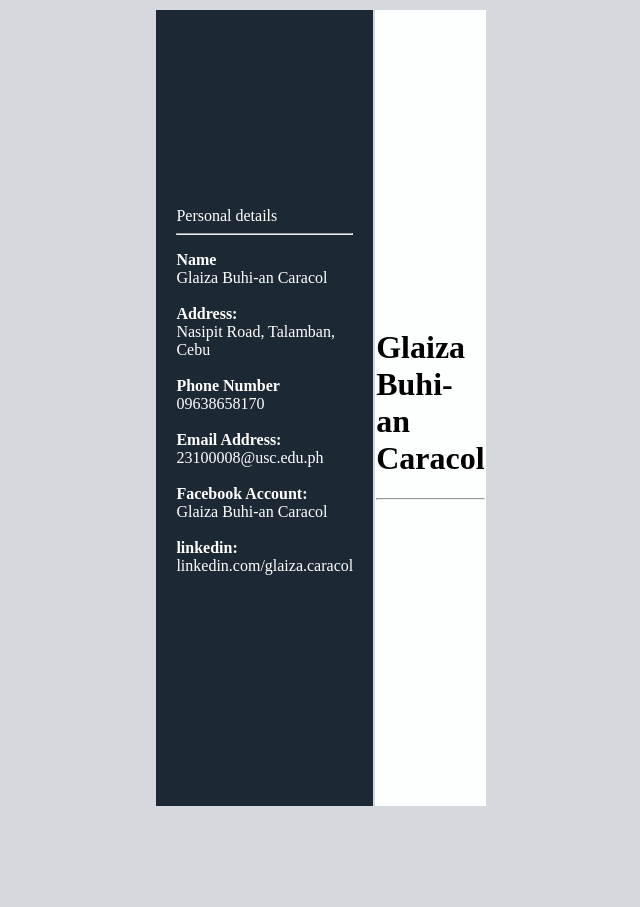
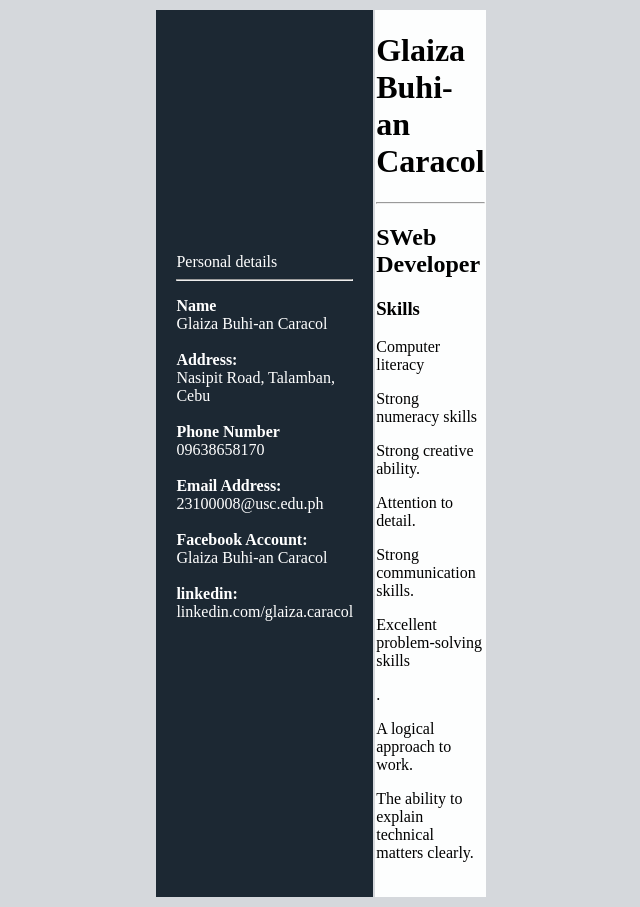
Before and after one commit to glaizacaracol/glaizacaracol.github.io, a plain HTML site: page zazzagithub.io/index.html in a window 1280 px wide. Shown: the whole page, without its empty margins (319-959 px from the left). Before the commit the page ends 816 px from the top, so only its background shows below. Drawn offline with Linux system fonts and the light colour scheme.

Commit message:
added some changes

```diff
--- a/zazzagithub.io/index.html
+++ b/zazzagithub.io/index.html
@@ -33,6 +33,17 @@
         </td>
         <td width="500px" bgcolor="#FDFEFE">
             <h1>Glaiza Buhi-an Caracol</h1><hr>
+            <h2>SWeb Developer</h2>
+            <h3>Skills</h3>
+            <p>Computer literacy</p>
+                <p>Strong numeracy skills</p>
+                <p>Strong creative ability.</p>
+                <p>Attention to detail.</p>
+                <p>Strong communication skills.</p>
+                <p>Excellent problem-solving skills</p>.
+                <p>A logical approach to work.</p>
+                <p>The ability to explain technical matters clearly.</p>
+            <br>
     </tr>
    </table>
 
```
Also changed, not shown: downloadglaiza.jpg (deleted), 1 other file.
